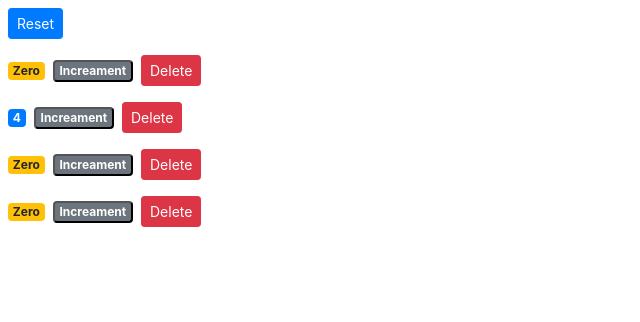
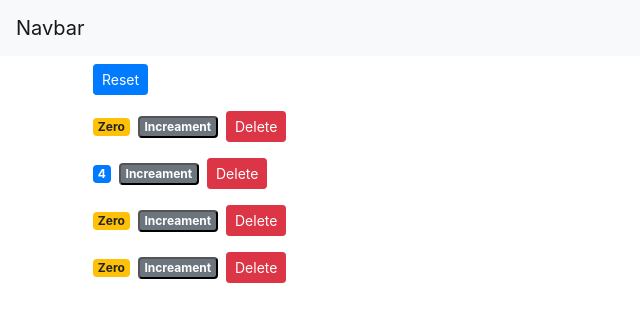
Before and after one commit to Nareshsonagoni/React.js-NS, a React (Create React App) app: page / in a window 1280 px wide. Shown: the top 322 px of the page, without its empty margins (0-640 px from the left). Built offline with nearby package versions, Linux system fonts and the light colour scheme.

Commit message:
added NavBar

```diff
--- a/src/App.js
+++ b/src/App.js
@@ -1,12 +1,17 @@
 import React from "react";
 import "./App.css";
 import Counters from "./components/counters";
+import NavBar from "./components/navBar";
+import Counter from "./components/counter";
 
 function App() {
   return (
-    <div>
-      <Counters />
-    </div>
+    <React.Fragment>
+      <NavBar />
+      <main className="container">
+        <Counters />
+      </main>
+    </React.Fragment>
   );
 }
 
--- /dev/null
+++ b/src/components/navBar.jsx
@@ -0,0 +1,15 @@
+import React, { Component } from "react";
+
+class NavBar extends Component {
+  render() {
+    return (
+      <nav className="navbar navbar-expand-lg navbar-light bg-light">
+        <a className="navbar-brand" href="#">
+          Navbar
+        </a>
+      </nav>
+    );
+  }
+}
+
+export default NavBar;
```
